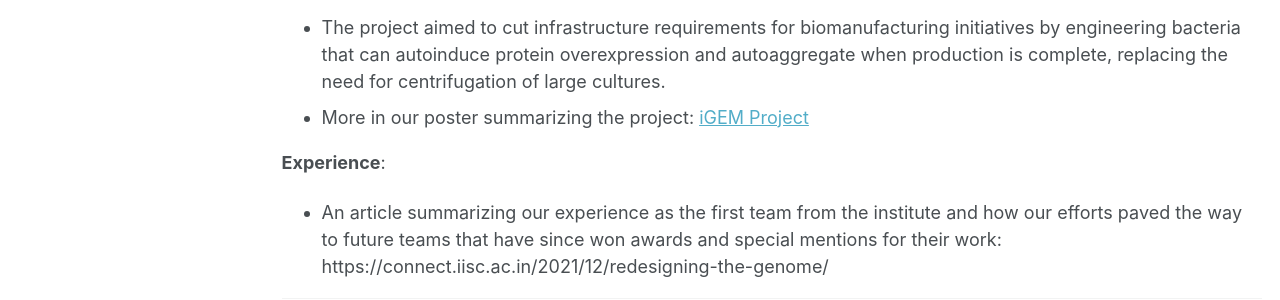
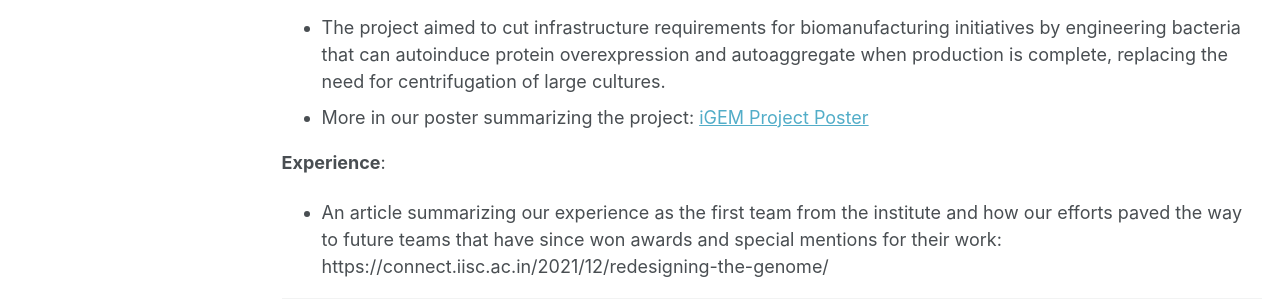
Before and after one commit to Aiswarya-prasad/aiswarya-prasad.github.io, a Jekyll site: the page built from _research/igem_project.md, in a window 1280 px wide and 1162 px high. Shown: the part 189-489 px from the top of the window. Built offline with Jekyll 4.4.1, drawn with Linux system fonts in a browser that asks for light colours.

Commit message:
Syntax change, squash commit later or just ignore.

```diff
--- a/_research/igem_project.md
+++ b/_research/igem_project.md
@@ -12,7 +12,7 @@ end_date: 2016-10-01
 
 **Context**:
   * The project aimed to cut infrastructure requirements for biomanufacturing initiatives by engineering bacteria that can autoinduce protein overexpression and autoaggregate when production is complete, replacing the need for centrifugation of large cultures.
-  * More in our poster summarizing the project: [iGEM Project](/files/Cellfiefuge_poster.pdf)
+  * More in our poster summarizing the project: [iGEM Project Poster](/files/Cellfiefuge_poster.pdf)
 
 **Experience**:
   * An article summarizing our experience as the first team from the institute and how our efforts paved the way to future teams that have since won awards and special mentions for their work: https://connect.iisc.ac.in/2021/12/redesigning-the-genome/
```
Also changed, not shown: _research/wild_vs_managed.md (+7 -7 lines).
